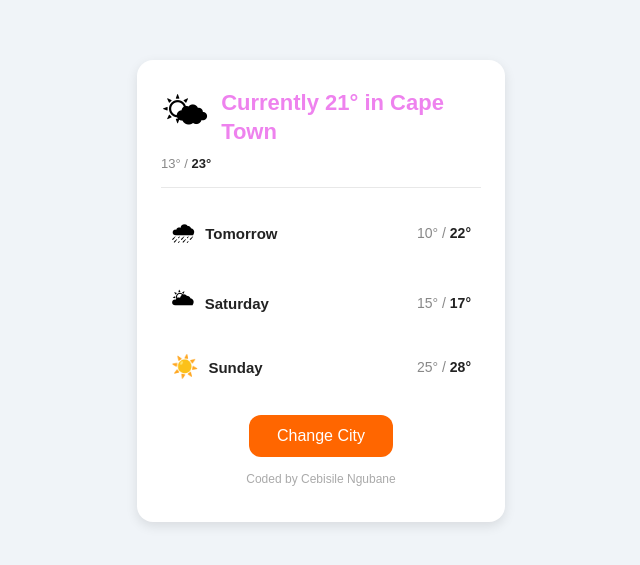
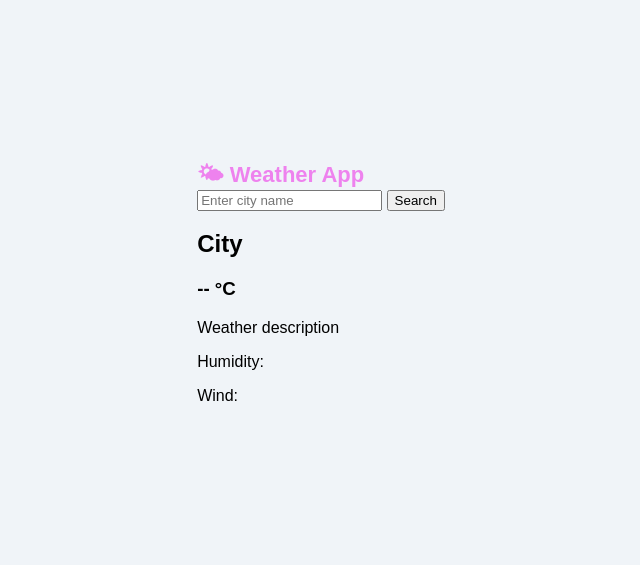
Before and after one commit to Cebisile16/Weather-Site-Project, a plain HTML site: page index.html in a window 1280 px wide. Shown: the part 109-674 px from the top of the page, without its empty margins (319-959 px from the left). Drawn offline with Linux system fonts and the light colour scheme.

Commit message:
ADD:App Ui

```diff
--- a/index.html
+++ b/index.html
@@ -3,76 +3,54 @@
 <head>
     <meta charset="UTF-8">
     <meta name="viewport" content="width=device-width, initial-scale=1.0">
-    <title>Cape Town Weather</title>
+    <title>Weather App</title>
 
-    <!-- Link CSS -->
     <link rel="stylesheet" href="css/style.css">
 </head>
-
 <body>
 
-    <div class="card">
+<div class="container">
 
-        <div class="current">
-            <span class="emoji">🌤</span>
-            <h1 id="city-heading">Currently 21° in Cape Town</h1>
-        </div>
+    <h1>🌤 Weather App</h1>
 
-        <p class="range-now">
-            13° / <span class="high-temp">23°</span>
+    <div class="search-box">
+        <input
+            type="text"
+            id="cityInput"
+            placeholder="Enter city name">
+
+        <button id="searchBtn">
+            Search
+        </button>
+    </div>
+
+    <div id="weatherCard" class="weather-card">
+
+        <h2 id="cityName">
+            City
+        </h2>
+
+        <h3 id="temperature">
+            -- °C
+        </h3>
+
+        <p id="description">
+            Weather description
         </p>
 
-        <hr class="divider">
+        <p id="humidity">
+            Humidity:
+        </p>
 
-        <ul class="forecast">
-
-            <li>
-                <div class="day-info">
-                    <span class="day-emoji">🌧</span>
-                    <span class="day-name">Tomorrow</span>
-                </div>
-
-                <span class="day-range">
-                    10° / <span class="high-temp">22°</span>
-                </span>
-            </li>
-
-            <li>
-                <div class="day-info">
-                    <span class="day-emoji">🌥</span>
-                    <span class="day-name">Saturday</span>
-                </div>
-
-                <span class="day-range">
-                    15° / <span class="high-temp">17°</span>
-                </span>
-            </li>
-
-            <li>
-                <div class="day-info">
-                    <span class="day-emoji">☀️</span>
-                    <span class="day-name">Sunday</span>
-                </div>
-
-                <span class="day-range">
-                    25° / <span class="high-temp">28°</span>
-                </span>
-            </li>
-
-        </ul>
-
-        <button class="change-city">
-            Change City
-        </button>
-
-        <p class="credit">
-            Coded by Cebisile Ngubane
+        <p id="wind">
+            Wind:
         </p>
 
     </div>
 
-    <!-- linking it to JS -->
-    <script src="js/app.js"></script>
+</div>
+
+<script src="js/app.js"></script>
 
 </body>
 </html>
```
